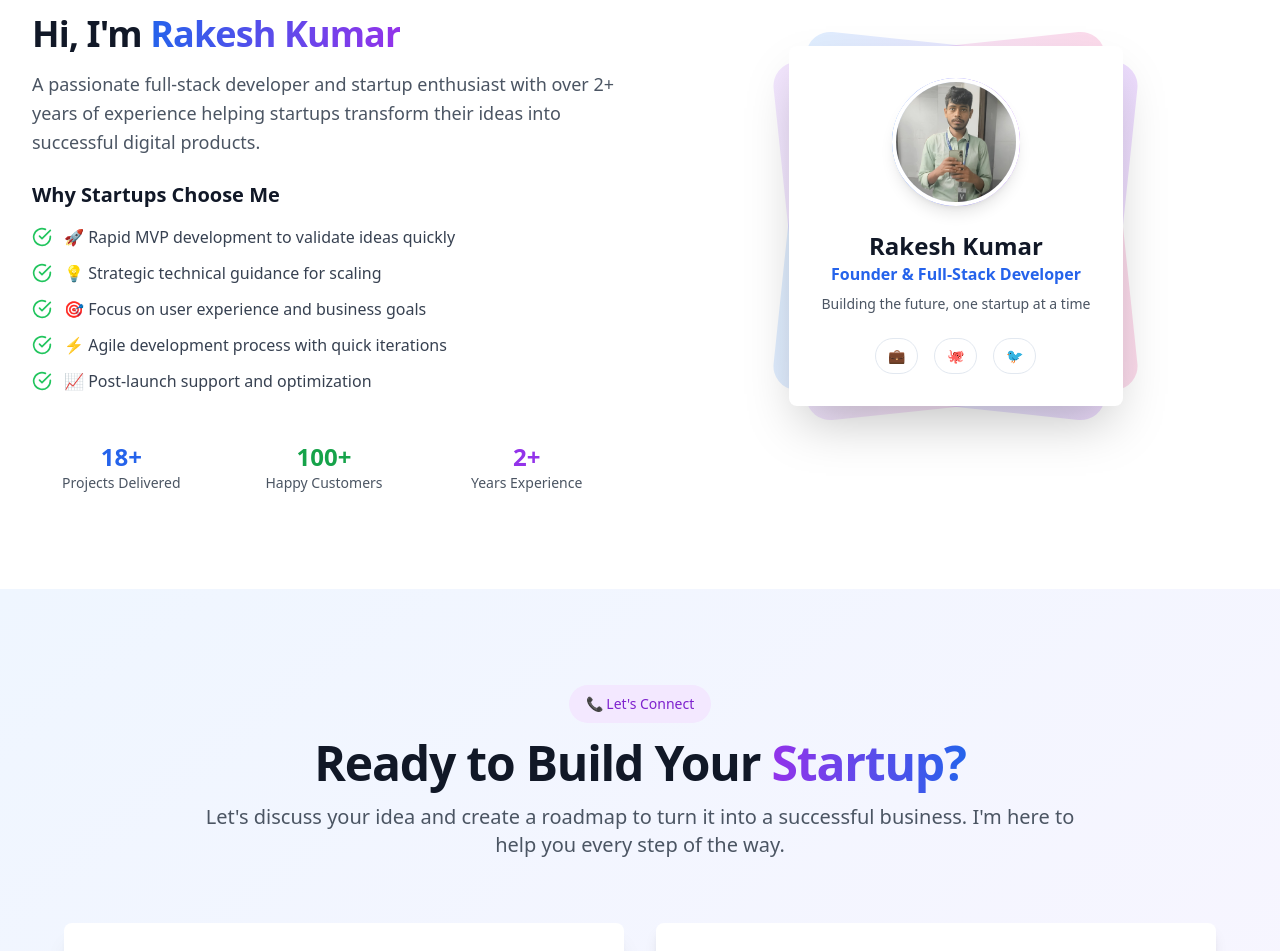
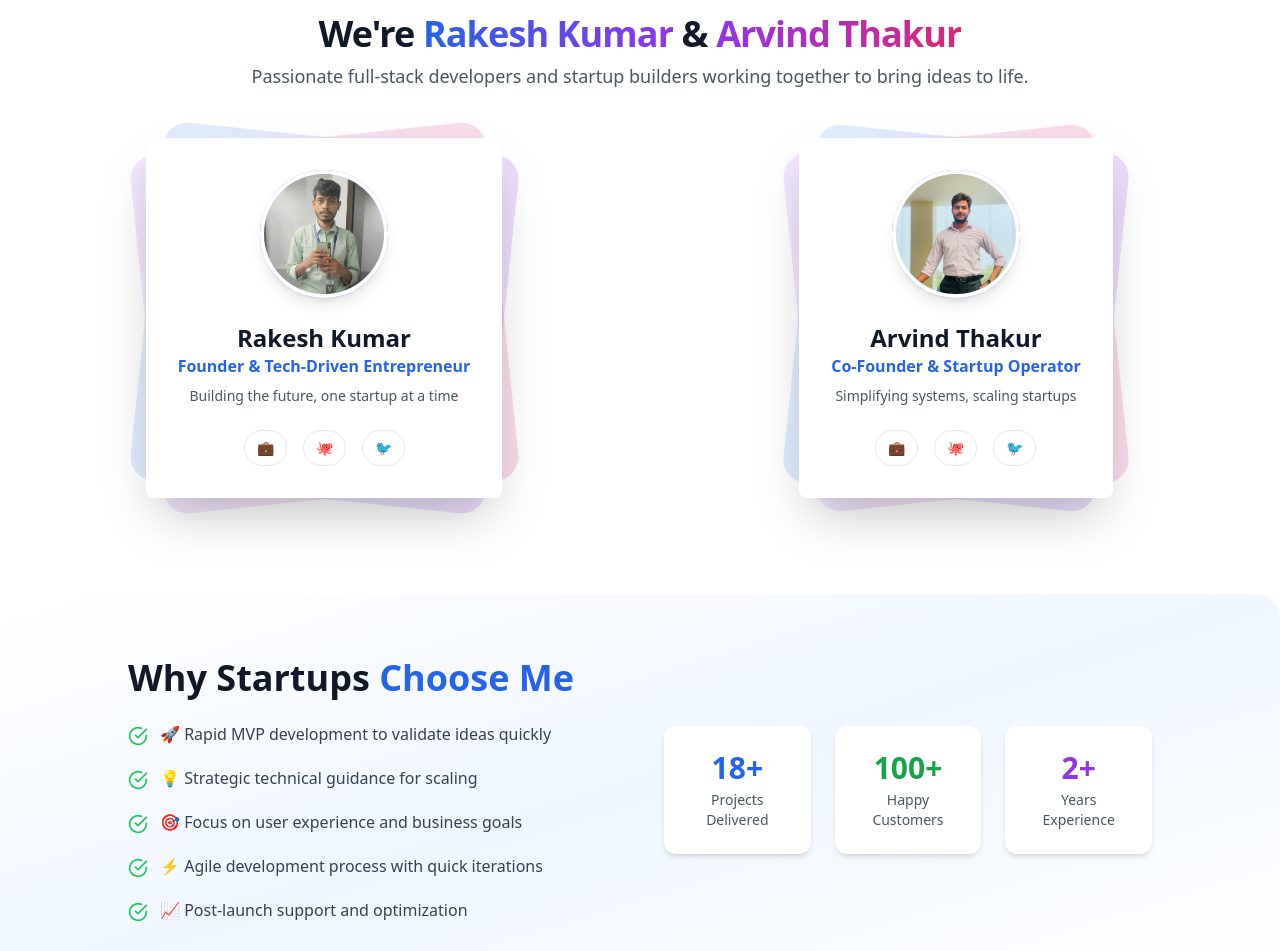
Before and after one commit to CodeXBuddy01/CodeXBuddy01-Web-App-2025, a Next.js app in the folder CodeXBuddy01_V2_0_18/cxb01/: page / in a window 1280 px wide. Shown: the part 3240-4191 px from the top of the page. Built offline with nearby package versions, Linux system fonts and the light colour scheme.

Commit message:
Commit Change Add 1 more Founder

```diff
--- a/CodeXBuddy01_V2_0_18/cxb01/app/page.tsx
+++ b/CodeXBuddy01_V2_0_18/cxb01/app/page.tsx
@@ -459,7 +459,7 @@ export default function Home() {
         </section>
 
         {/* About Section */}
-        <section id="about" className="w-full py-16 md:py-24 bg-white">
+        {/* <section id="about" className="w-full py-16 md:py-24 bg-white">
           <div className="container mx-auto max-w-7xl px-4 sm:px-6 lg:px-8">
             <div className="grid gap-12 lg:grid-cols-2 items-center">
               <div className="flex flex-col justify-center space-y-6 text-center lg:text-left">
@@ -574,6 +574,148 @@ export default function Home() {
                     </CardContent>
                   </Card>
                 </div>
+              </div>
+            </div>
+          </div>
+        </section> */}
+
+        <section id="about" className="w-full py-16 md:py-24 bg-white">
+          <div className="container mx-auto max-w-7xl px-4 sm:px-6 lg:px-8">
+            <div className="text-center mb-12">
+              <Badge className="bg-blue-100 text-blue-700 hover:bg-blue-200 px-4 py-2 text-sm font-medium mx-auto w-fit">
+                👨‍💻 Meet the Founders
+              </Badge>
+              <h2 className="text-3xl sm:text-4xl font-bold tracking-tight text-gray-900 mt-4">
+                We're{" "}
+                <span className="bg-gradient-to-r from-blue-600 to-purple-600 bg-clip-text text-transparent">
+                  Rakesh Kumar
+                </span>{" "}
+                &{" "}
+                <span className="bg-gradient-to-r from-purple-600 to-pink-600 bg-clip-text text-transparent">
+                  Arvind Thakur
+                </span>
+              </h2>
+              <p className="text-gray-600 text-lg mt-2">
+                Passionate full-stack developers and startup builders working
+                together to bring ideas to life.
+              </p>
+            </div>
+
+            <div className="grid gap-12 lg:grid-cols-2 items-center">
+              {[
+                {
+                  name: "Rakesh Kumar",
+                  title: "Founder & Tech-Driven Entrepreneur",
+                  description: "Building the future, one startup at a time",
+                  img: "/photo.jpg",
+                },
+                {
+                  name: "Arvind Thakur",
+                  title: "Co-Founder & Startup Operator",
+                  description: "Simplifying systems, scaling startups",
+                  img: "/arvind.jpg",
+                },
+              ].map((founder, index) => (
+                <div
+                  key={index}
+                  className="flex flex-col lg:flex-row items-center gap-8"
+                >
+                  <div className="relative max-w-sm mx-auto">
+                    <div className="absolute inset-0 bg-gradient-to-r from-blue-400 to-purple-500 rounded-3xl transform rotate-6 opacity-20"></div>
+                    <div className="absolute inset-0 bg-gradient-to-r from-purple-400 to-pink-500 rounded-3xl transform -rotate-6 opacity-20"></div>
+                    <Card className="relative border-0 shadow-2xl bg-white p-8">
+                      <CardContent className="p-0 text-center space-y-6">
+                        <div className="relative w-32 h-32 mx-auto">
+                          <div className="absolute inset-0 bg-gradient-to-r from-blue-500 to-purple-500 rounded-full"></div>
+                          <div className="relative w-full h-full bg-gradient-to-br from-blue-100 to-purple-100 rounded-full border-4 border-white shadow-lg flex items-center justify-center">
+                            <Image
+                              src={founder.img}
+                              alt={`${founder.name}'s Profile`}
+                              fill
+                              className="object-cover rounded-full"
+                            />
+                          </div>
+                        </div>
+                        <div>
+                          <h3 className="text-2xl font-bold text-gray-900">
+                            {founder.name}
+                          </h3>
+                          <p className="text-blue-600 font-semibold">
+                            {founder.title}
+                          </p>
+                          <p className="text-gray-600 text-sm mt-2">
+                            {founder.description}
+                          </p>
+                        </div>
+                        <div className="flex justify-center gap-4">
+                          {[
+                            { icon: "💼", label: "LinkedIn" },
+                            { icon: "🐙", label: "GitHub" },
+                            { icon: "🐦", label: "Twitter" },
+                          ].map((social, index) => (
+                            <Button
+                              key={index}
+                              variant="outline"
+                              size="sm"
+                              className="rounded-full"
+                            >
+                              {social.icon}
+                            </Button>
+                          ))}
+                        </div>
+                      </CardContent>
+                    </Card>
+                  </div>
+                </div>
+              ))}
+            </div>
+          </div>
+        </section>
+
+        {/* Why Choose us */}
+        <section className="w-full bg-gradient-to-br from-white via-blue-50 to-white py-16 px-4 md:px-12 rounded-3xl shadow-xl">
+          <div className="max-w-5xl mx-auto grid md:grid-cols-2 gap-12 items-center">
+            {/* Left - Why Choose Me */}
+            <div>
+              <h2 className="text-3xl sm:text-4xl font-extrabold text-gray-900 mb-6">
+                Why Startups <span className="text-blue-600">Choose Me</span>
+              </h2>
+              <ul className="space-y-5">
+                {[
+                  "🚀 Rapid MVP development to validate ideas quickly",
+                  "💡 Strategic technical guidance for scaling",
+                  "🎯 Focus on user experience and business goals",
+                  "⚡ Agile development process with quick iterations",
+                  "📈 Post-launch support and optimization",
+                ].map((point, index) => (
+                  <li
+                    key={index}
+                    className="flex items-start gap-3 group hover:translate-x-1 transition-transform duration-300"
+                  >
+                    <div className="mt-1">
+                      <CheckCircle className="text-green-500 w-5 h-5" />
+                    </div>
+                    <p className="text-gray-700 group-hover:text-gray-900 font-medium">
+                      {point}
+                    </p>
+                  </li>
+                ))}
+              </ul>
+            </div>
+
+            {/* Right - Stats */}
+            <div className="grid grid-cols-3 gap-6">
+              <div className="text-center bg-white p-6 rounded-xl shadow-md hover:shadow-lg transition">
+                <div className="text-3xl font-bold text-blue-600">18+</div>
+                <p className="text-sm text-gray-600 mt-1">Projects Delivered</p>
+              </div>
+              <div className="text-center bg-white p-6 rounded-xl shadow-md hover:shadow-lg transition">
+                <div className="text-3xl font-bold text-green-600">100+</div>
+                <p className="text-sm text-gray-600 mt-1">Happy Customers</p>
+              </div>
+              <div className="text-center bg-white p-6 rounded-xl shadow-md hover:shadow-lg transition">
+                <div className="text-3xl font-bold text-purple-600">2+</div>
+                <p className="text-sm text-gray-600 mt-1">Years Experience</p>
               </div>
             </div>
           </div>
```
Also changed, not shown: CodeXBuddy01_V2_0_18/cxb01/public/arvind.jpg (added).
